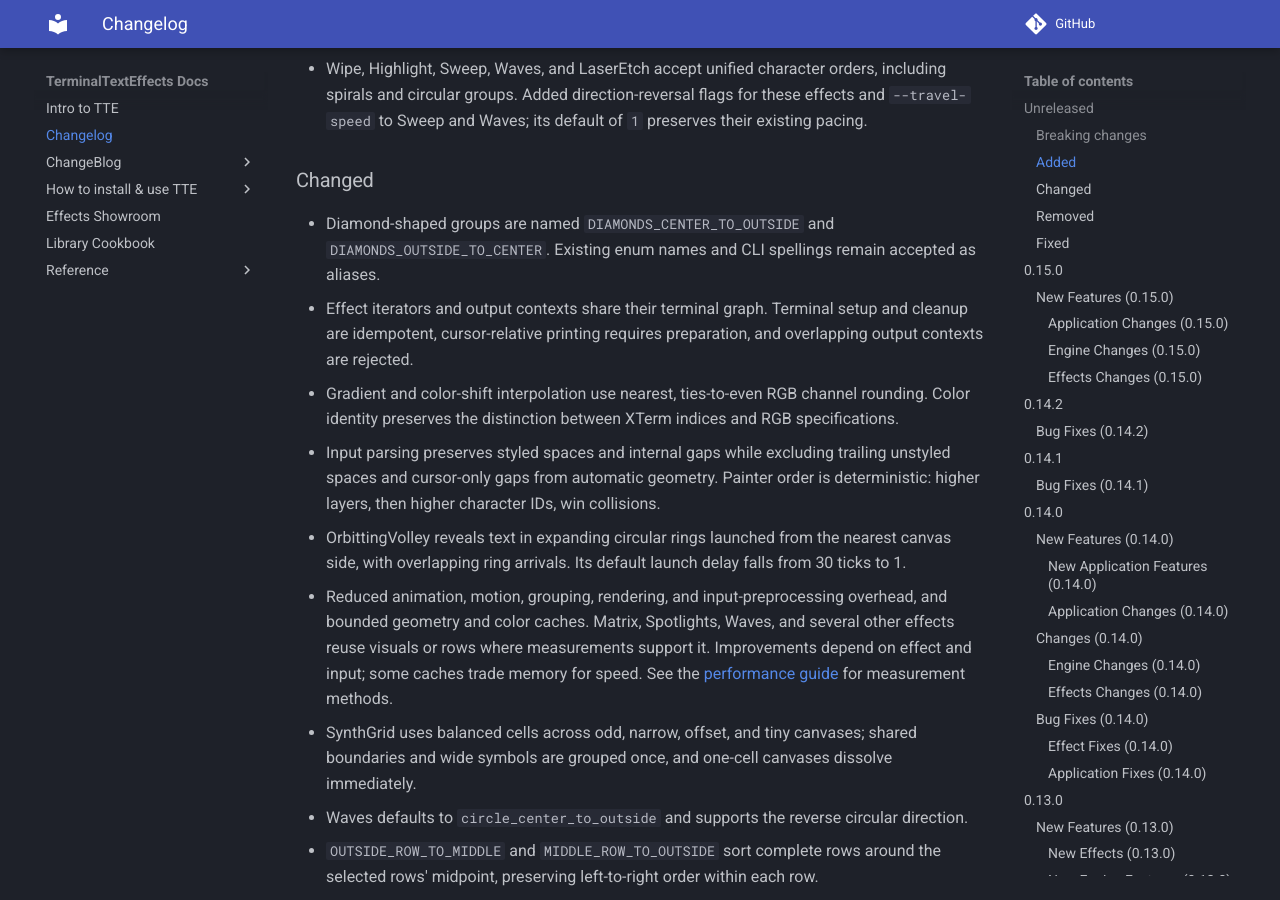
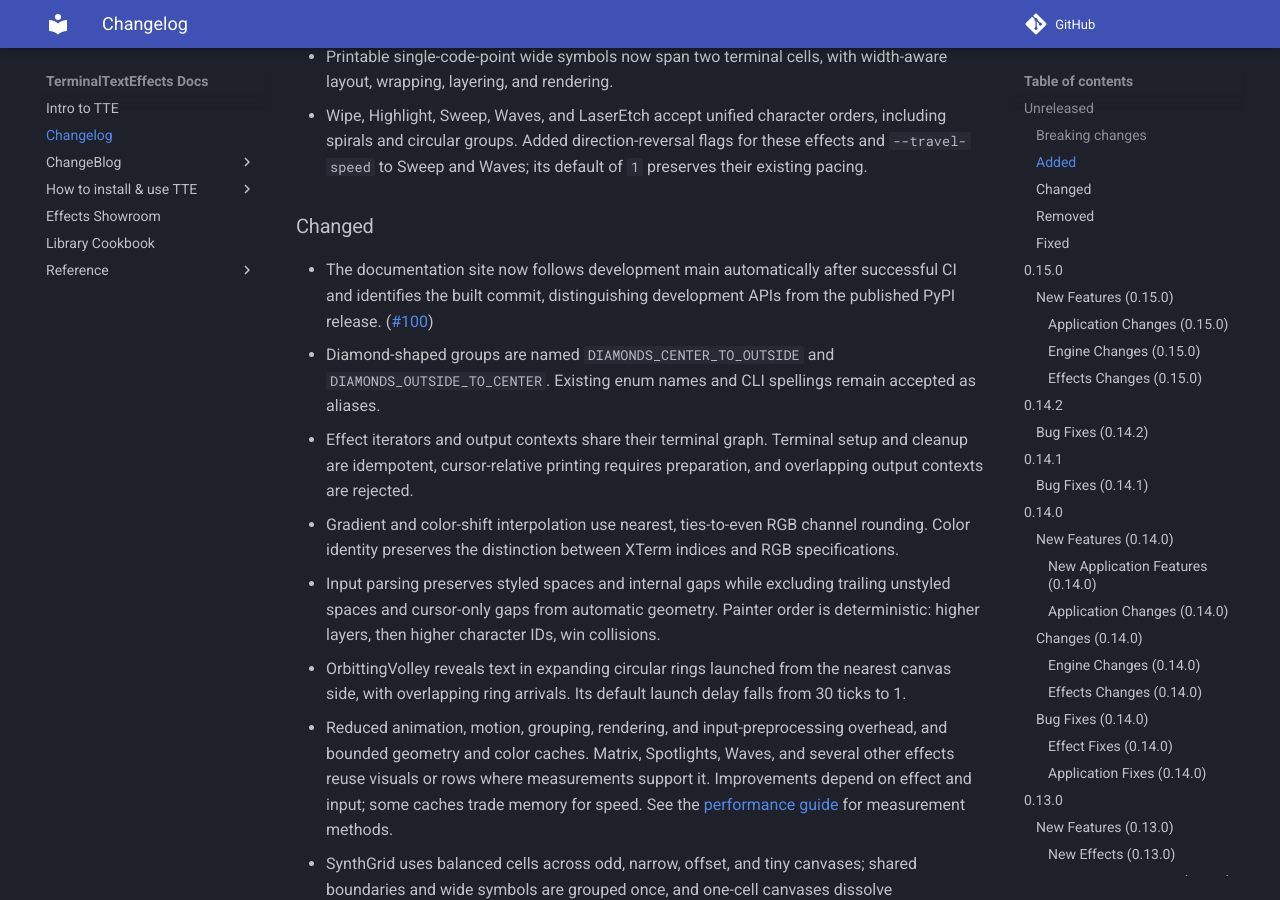
Before and after one commit to ChrisBuilds/terminaltexteffects, an MkDocs documentation site: the page built from docs/changelog.md, in a window 1280 px wide and 900 px high, scrolled down 1618 px. Built offline with MkDocs 1.6.1 and Material for MkDocs 9.7.7, drawn with Linux system fonts in a browser that asks for light colours; comment, search, counter and statistics services are not loaded; some of the changed text lies outside the part shown.

Commit message:
ci: deploy main documentation after successful CI (#101)

```diff
--- a/CHANGELOG.md
+++ b/CHANGELOG.md
@@ -70,6 +70,10 @@ Detailed examples and explanations may appear in the optional
 
 ### Changed
 
+- The documentation site now follows development main automatically after
+  successful CI and identifies the built commit, distinguishing development
+  APIs from the published PyPI release.
+  ([#100](https://github.com/ChrisBuilds/terminaltexteffects/issues/100))
 - Diamond-shaped groups are named `DIAMONDS_CENTER_TO_OUTSIDE` and
   `DIAMONDS_OUTSIDE_TO_CENTER`. Existing enum names and CLI spellings remain
   accepted as aliases.
--- a/mkdocs.yml
+++ b/mkdocs.yml
@@ -1,4 +1,5 @@
 site_name: TerminalTextEffects Docs
+site_url: https://chrisbuilds.github.io/terminaltexteffects/
 site_description: TerminalTextEffects Documentation
 site_author: ChrisBuilds
 repo_url: https://github.com/ChrisBuilds/terminaltexteffects
@@ -7,11 +8,15 @@ docs_dir: docs
 
 theme:
   name: material
+  custom_dir: overrides
   palette:
     scheme: slate
   features:
     - content.code.copy
     - content.code.annotate
+
+extra:
+  docs_revision: !ENV [DOCS_REVISION, ""]
 
 plugins:
   - mkdocstrings
--- /dev/null
+++ b/overrides/main.html
@@ -0,0 +1,11 @@
+{% extends "base.html" %}
+
+{% block announce %}
+  Development documentation from
+  {% if config.extra.docs_revision %}
+    <a href="{{ config.repo_url }}/tree/{{ config.extra.docs_revision }}">main ({{ config.extra.docs_revision[:7] }})</a>.
+  {% else %}
+    <a href="{{ config.repo_url }}/tree/main">main</a>.
+  {% endif %}
+  It may differ from the <a href="https://pypi.org/project/terminaltexteffects/">latest PyPI release</a>.
+{% endblock %}
```
Also changed, not shown: CONTRIBUTING.md (+6 -0 lines), RELEASING.md (+4 -2 lines), changelog.d/100.changed.md (added, +1 -0 lines), .github/CI.md, .github/DOCUMENTATION.md (added), 3 other files.
